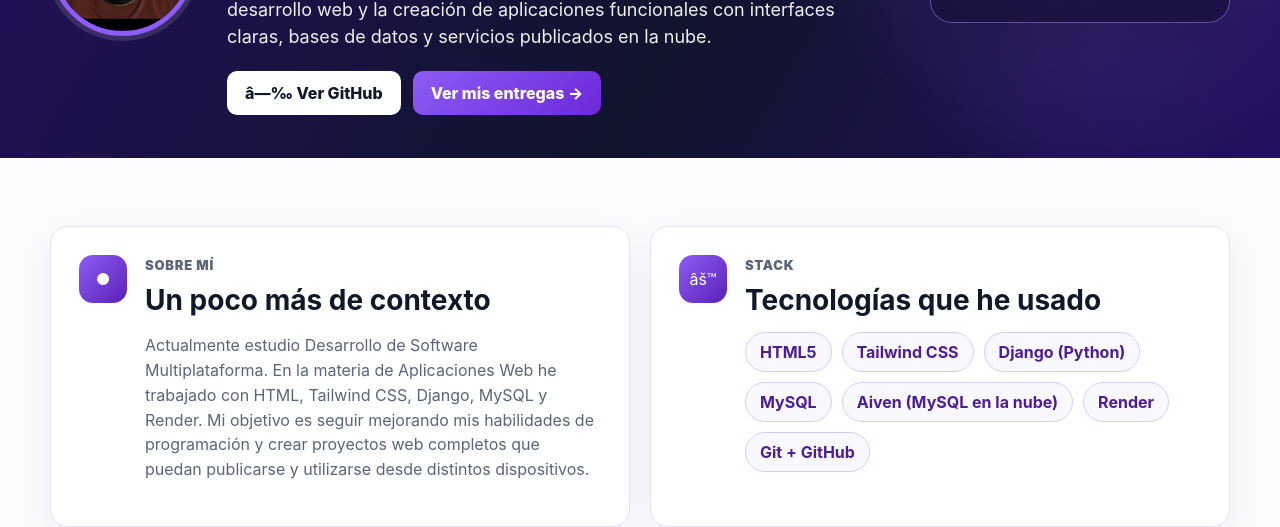
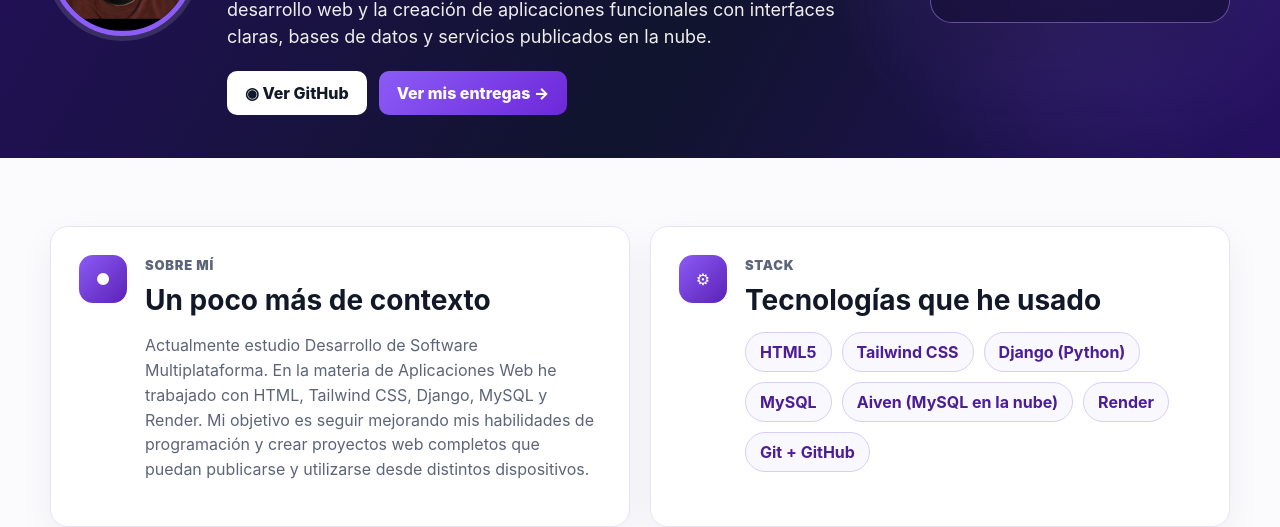
Before and after one commit to coronadocordovar-png/Portafolio_CCR, a plain HTML site: page index.html in a window 1280 px wide. Shown: the part 305-832 px from the top of the page. Drawn offline with Linux system fonts and the light colour scheme.

Commit message:
Corregir iconos pendientes del portafolio

```diff
--- a/index.html
+++ b/index.html
@@ -25,7 +25,7 @@
           <p class="meta">Matrícula: <b>25311018</b> · Grupo: <b>DSM 4-1</b></p>
           <p class="lead">Soy estudiante de Desarrollo de Software Multiplataforma. Me interesa el desarrollo web y la creación de aplicaciones funcionales con interfaces claras, bases de datos y servicios publicados en la nube.</p>
           <div class="actions">
-            <a class="btn light" href="https://github.com/coronadocordovar-png" target="_blank" rel="noopener">â—‰ Ver GitHub</a>
+            <a class="btn light" href="https://github.com/coronadocordovar-png" target="_blank" rel="noopener">&#9673; Ver GitHub</a>
             <a class="btn primary" href="#entregas">Ver mis entregas →</a>
           </div>
         </div>
@@ -36,7 +36,7 @@
     <section id="sobre-mi" class="section light-section">
       <div class="container split">
         <article class="info-card"><div class="icon">●</div><div><p class="eyebrow purple">SOBRE MÍ</p><h2>Un poco más de contexto</h2><p>Actualmente estudio Desarrollo de Software Multiplataforma. En la materia de Aplicaciones Web he trabajado con HTML, Tailwind CSS, Django, MySQL y Render. Mi objetivo es seguir mejorando mis habilidades de programación y crear proyectos web completos que puedan publicarse y utilizarse desde distintos dispositivos.</p></div></article>
-        <article id="stack" class="info-card"><div class="icon">âš™</div><div><p class="eyebrow purple">STACK</p><h2>Tecnologías que he usado</h2><div class="chips"><span>HTML5</span><span>Tailwind CSS</span><span>Django (Python)</span><span>MySQL</span><span>Aiven (MySQL en la nube)</span><span>Render</span><span>Git + GitHub</span></div></div></article>
+        <article id="stack" class="info-card"><div class="icon">&#9881;</div><div><p class="eyebrow purple">STACK</p><h2>Tecnologías que he usado</h2><div class="chips"><span>HTML5</span><span>Tailwind CSS</span><span>Django (Python)</span><span>MySQL</span><span>Aiven (MySQL en la nube)</span><span>Render</span><span>Git + GitHub</span></div></div></article>
       </div>
     </section>
 
```
